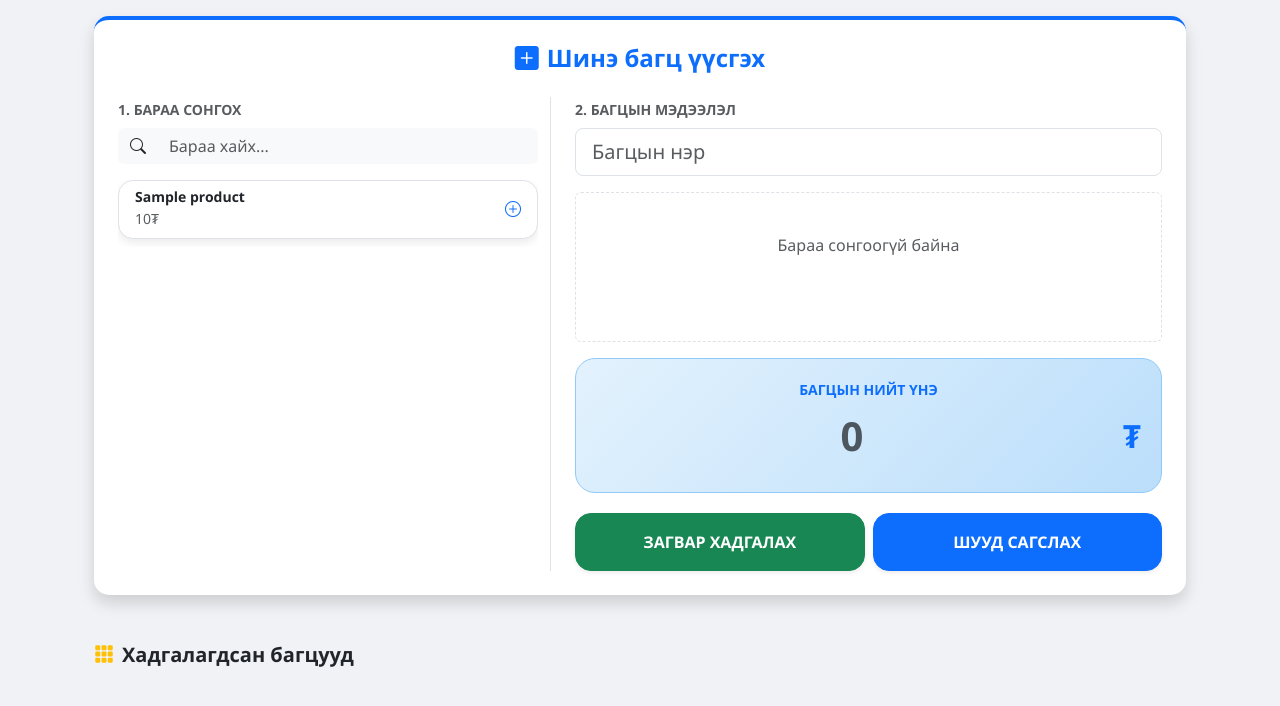
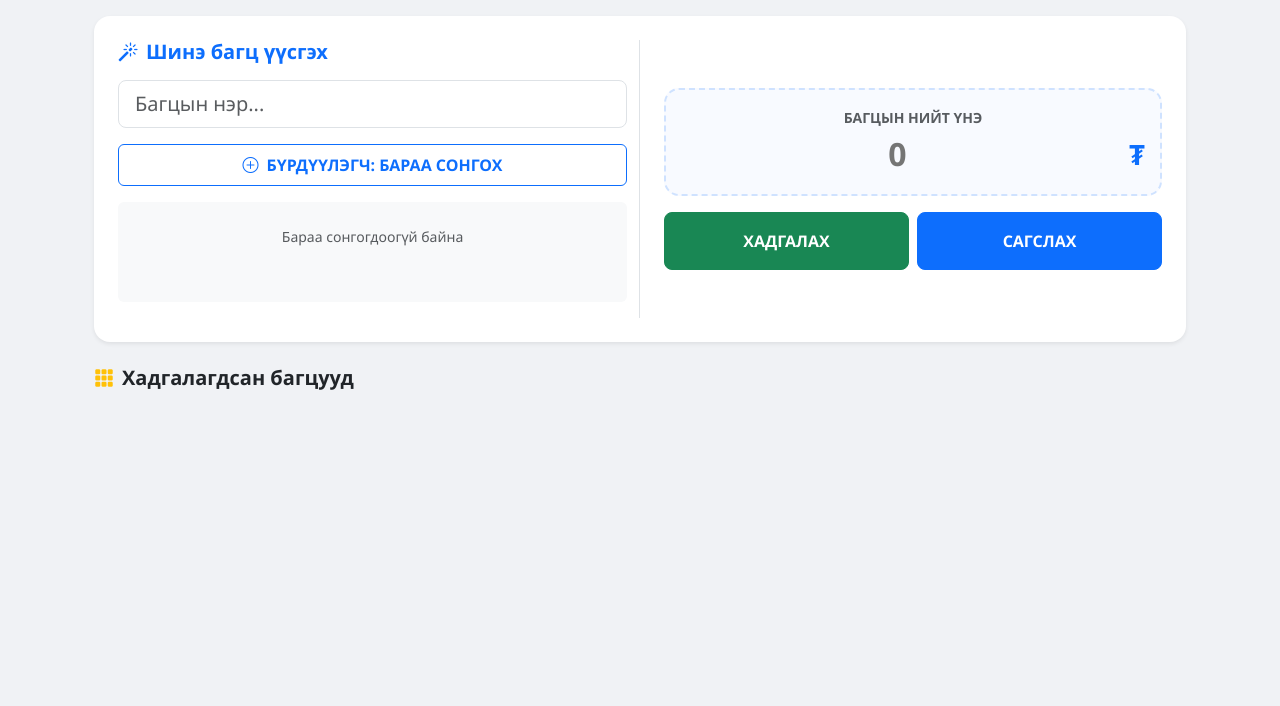
Before and after one commit to TSodoo-1985/Tolgoit_Num, a Flask app: page /bundles in a window 1280 px wide. Shown: the part 60-766 px from the top of the page. Run offline with Flask 3, Linux system fonts and the light colour scheme; a user stored in the database is signed in; tables that the repository leaves empty hold one stand-in row (values such as "Sample post").

Commit message:
Update bundles.html

```diff
--- a/templates/bundles.html
+++ b/templates/bundles.html
@@ -2,78 +2,66 @@
 {% block content %}
 
 <style>
-    /* Үнийн хэсгийн цэмбэгэр загвар */
     .price-display-box {
-        background: linear-gradient(135deg, #e3f2fd 0%, #bbdefb 100%);
-        padding: 20px;
-        border-radius: 20px;
-        margin-bottom: 20px;
-        border: 1px solid #90caf9;
+        background: #f8faff;
+        padding: 15px;
+        border-radius: 15px;
+        border: 2px dashed #cfe2ff;
     }
     .price-input-custom {
         background: transparent !important;
         border: none !important;
-        font-size: 2.5rem !important;
+        font-size: 2rem !important;
         font-weight: 800 !important;
-        color: #0d47a1 !important;
+        color: #0d6efd !important;
         text-align: center;
+        width: 100%;
     }
-    .card { border-radius: 15px; border: none; box-shadow: 0 4px 10px rgba(0,0,0,0.08); }
-    .bundle-product-card { cursor: pointer; transition: 0.2s; }
-    .bundle-product-card:hover { background-color: #f8f9fa; transform: scale(1.02); }
-    .selected-item-row { border-bottom: 1px solid #eee; padding: 10px 0; }
+    .selected-item-row {
+        border-bottom: 1px solid #eee;
+        padding: 8px 0;
+    }
+    .bundle-card {
+        transition: 0.3s;
+        border: 1px solid #eee;
+    }
+    .bundle-card:hover {
+        box-shadow: 0 10px 20px rgba(0,0,0,0.1) !important;
+        transform: translateY(-5px);
+    }
 </style>
 
 <div class="container-fluid">
-    <div class="row mb-5">
+    <div class="row mb-4">
         <div class="col-12">
-            <div class="card p-4 border-top border-primary border-4 shadow">
-                <h4 class="fw-bold mb-4 text-primary text-center"><i class="bi bi-plus-square-fill me-2"></i>Шинэ багц үүсгэх</h4>
+            <div class="card shadow-sm border-0 rounded-4">
+                <div class="card-body p-4">
+                    <div class="row align-items-center">
+                        <div class="col-md-6 border-end">
+                            <h5 class="fw-bold text-primary mb-3"><i class="bi bi-magic me-2"></i>Шинэ багц үүсгэх</h5>
+                            <input type="text" id="bundleName" class="form-control form-control-lg mb-3" placeholder="Багцын нэр...">
 
-                <div class="row">
-                    <div class="col-md-5 border-end">
-                        <label class="fw-bold small text-muted mb-2 text-uppercase">1. Бараа сонгох</label>
-                        <div class="input-group mb-3">
-                            <span class="input-group-text bg-light border-0"><i class="bi bi-search"></i></span>
-                            <input type="text" id="bundleSearch" class="form-control border-0 bg-light" placeholder="Бараа хайх..." onkeyup="filterBundleProducts()">
-                        </div>
-                        <div id="bundleProductList" style="max-height: 400px; overflow-y: auto;">
-                            {% for p in products %}
-                            <div class="card p-2 mb-2 bundle-product-card border"
-                                 data-name="{{ p.name }}"
-                                 data-sku="{{ p.sku }}"
-                                 onclick="addItemToBundle('{{ p.id }}', '{{ p.name }}')">
-                                <div class="d-flex justify-content-between align-items-center px-2">
-                                    <div>
-                                        <h6 class="mb-0 fw-bold small">{{ p.name }}</h6>
-                                        <small class="text-muted">{{ "{:,.0f}".format(p.retail_price) }}₮</small>
-                                    </div>
-                                    <i class="bi bi-plus-circle text-primary"></i>
-                                </div>
-                            </div>
-                            {% endfor %}
+                            <button type="button" class="btn btn-outline-primary w-100 mb-3 py-2 fw-bold" data-bs-toggle="modal" data-bs-target="#productPickerModal">
+                                <i class="bi bi-plus-circle me-2"></i>БҮРДҮҮЛЭГЧ: БАРАА СОНГОХ
+                            </button>
+
+                            <div id="selectedItemsContainer" class="bg-light rounded p-3 mb-3" style="min-height: 100px; max-height: 200px; overflow-y: auto;">
+                                <p class="text-center text-muted mt-2 small">Бараа сонгогдоогүй байна</p>
                             </div>
                         </div>
 
-                    <div class="col-md-7 ps-md-4">
-                        <label class="fw-bold small text-muted mb-2 text-uppercase">2. Багцын мэдээлэл</label>
-                        <input type="text" id="bundleName" class="form-control form-control-lg mb-3" placeholder="Багцын нэр">
-
-                        <div id="selectedItemsContainer" class="mb-3 border rounded p-3 bg-white" style="min-height: 150px; border-style: dashed !important;">
-                            <p class="text-center text-muted mt-4">Бараа сонгоогүй байна</p>
-                        </div>
-
-                        <div class="price-display-box">
-                            <small class="text-primary fw-bold d-block text-center text-uppercase">Багцын нийт үнэ</small>
+                        <div class="col-md-6 ps-md-4">
+                            <div class="price-display-box text-center mb-3">
+                                <label class="small fw-bold text-uppercase text-muted">Багцын нийт үнэ</label>
                                 <div class="d-flex align-items-center justify-content-center">
-                                <input type="number" id="bundlePrice" class="form-control price-input-custom" placeholder="0">
-                                <span class="fs-2 fw-bold text-primary">₮</span>
+                                    <input type="number" id="bundlePrice" class="price-input-custom" placeholder="0">
+                                    <span class="fs-3 fw-bold text-primary">₮</span>
                                 </div>
                             </div>
-
                             <div class="row g-2">
-                            <div class="col-6"><button class="btn btn-success w-100 py-3 rounded-4 fw-bold shadow-sm" onclick="saveBundle()">ЗАГВАР ХАДГАЛАХ</button></div>
-                            <div class="col-6"><button class="btn btn-primary w-100 py-3 rounded-4 fw-bold shadow-sm" onclick="sellNow()">ШУУД САГСЛАХ</button></div>
+                                <div class="col-6"><button class="btn btn-success w-100 py-3 fw-bold rounded-3" onclick="saveBundle()">ХАДГАЛАХ</button></div>
+                                <div class="col-6"><button class="btn btn-primary w-100 py-3 fw-bold rounded-3" onclick="sellNow()">САГСЛАХ</button></div>
+                            </div>
                         </div>
                     </div>
                 </div>
@@ -82,76 +70,121 @@
     </div>
 
     <h5 class="fw-bold mb-4"><i class="bi bi-grid-3x3-gap-fill me-2 text-warning"></i>Хадгалагдсан багцууд</h5>
-    <div class="row row-cols-1 row-cols-md-2 row-cols-xl-3 g-4">
+    <div class="row row-cols-1 row-cols-md-3 row-cols-xl-4 g-4">
         {% for bundle in bundles %}
         <div class="col">
-            <div class="card h-100 position-relative border shadow-sm">
-                <button onclick="deleteBundle('{{ bundle.id }}')" class="btn btn-sm btn-danger position-absolute top-0 end-0 m-2 rounded-circle">
+            <div class="card h-100 bundle-card shadow-sm position-relative rounded-4 overflow-hidden">
+                <button onclick="deleteBundle('{{ bundle.id }}')" class="btn btn-sm btn-danger position-absolute top-0 end-0 m-2 rounded-circle shadow">
                     <i class="bi bi-trash"></i>
                 </button>
                 <div class="card-body d-flex flex-column">
-                    <h6 class="fw-bold mb-3 text-dark">{{ bundle.name }}</h6>
-                    <div class="bg-light p-3 rounded-3 mb-3 flex-grow-1">
+                    <h6 class="fw-bold mb-2 text-dark">{{ bundle.name }}</h6>
+                    <div class="bg-light p-2 rounded-3 mb-3 flex-grow-1 small">
                         {% for item in bundle.items %}
-                        <div class="d-flex justify-content-between small border-bottom pb-1 mb-1">
-                            <span class="text-secondary">{{ item.product.name }}</span>
+                        <div class="d-flex justify-content-between border-bottom border-white pb-1 mb-1">
+                            <span class="text-truncate" style="max-width: 120px;">{{ item.product.name }}</span>
                             <span class="fw-bold">x{{ item.quantity }}</span>
                         </div>
                         {% endfor %}
                     </div>
                     <div class="d-flex justify-content-between align-items-center mt-auto">
-                        <h5 class="fw-bold text-primary mb-0">{{ "{:,.0f}".format(bundle.set_price) }}₮</h5>
-                        <button class="btn btn-sm btn-outline-primary px-4 rounded-pill fw-bold"
-                                onclick="useBundle('{{ bundle.id }}', '{{ bundle.name }}', '{{ bundle.set_price }}', {{ bundle.items_json | tojson | safe }})">
-                            <i class="bi bi-cart-plus me-1"></i> Сагслах
+                        <span class="fs-5 fw-bold text-primary">{{ "{:,.0f}".format(bundle.set_price) }}₮</span>
+                        <button class="btn btn-sm btn-primary px-3 rounded-pill fw-bold"
+                                onclick="useBundle('{{ bundle.id }}', '{{ bundle.name }}', '{{ bundle.set_price }}', '{{ bundle.id }}')">
+                            Сагслах
                         </button>
                     </div>
                 </div>
             </div>
+            <script type="application/json" id="bundle-data-{{ bundle.id }}">
+                {{ bundle.items_json | safe }}
+            </script>
         </div>
         {% endfor %}
+    </div>
+</div>
+
+<div class="modal fade" id="productPickerModal" tabindex="-1">
+    <div class="modal-dialog modal-dialog-centered">
+        <div class="modal-content rounded-4 border-0 shadow-lg">
+            <div class="modal-header border-0 pb-0">
+                <h5 class="fw-bold">Бараа сонгох</h5>
+                <button type="button" class="btn-close" data-bs-dismiss="modal"></button>
+            </div>
+            <div class="modal-body">
+                <div class="input-group mb-3 shadow-sm rounded-3 overflow-hidden">
+                    <span class="input-group-text bg-white border-0"><i class="bi bi-search"></i></span>
+                    <input type="text" id="modalSearch" class="form-control border-0" placeholder="Бараа хайх..." onkeyup="filterModalProducts()">
+                </div>
+                <div id="modalProductList" style="max-height: 400px; overflow-y: auto;">
+                    {% for p in products %}
+                    <div class="d-flex justify-content-between align-items-center p-3 border-bottom product-item-row"
+                         style="cursor:pointer;"
+                         data-name="{{ p.name }}"
+                         onclick="addItemToBundle('{{ p.id }}', '{{ p.name }}')">
+                        <div>
+                            <div class="fw-bold small">{{ p.name }}</div>
+                            <div class="text-muted small">{{ "{:,.0f}".format(p.retail_price) }}₮</div>
+                        </div>
+                        <i class="bi bi-plus-circle text-primary fs-5"></i>
+                    </div>
+                    {% endfor %}
+                </div>
+            </div>
+        </div>
     </div>
 </div>
 
 <script>
 let selectedItems = [];
 
-function filterBundleProducts() {
-    let s = document.getElementById('bundleSearch').value.toLowerCase();
-    document.querySelectorAll('.bundle-product-card').forEach(card => {
-        let text = card.dataset.name.toLowerCase() + (card.dataset.sku ? card.dataset.sku.toLowerCase() : "");
-        card.style.display = text.includes(s) ? 'block' : 'none';
-    });
+function filterModalProducts() {
+    // 1. Хайлтын утгыг авах
+    let input = document.getElementById('modalSearch');
+    let filter = input.value.toLowerCase();
+
+    // 2. Жагсаалтын чингэлэгийг авах
+    let list = document.getElementById('modalProductList');
+
+    // 3. Доторх бүх барааны мөрийг олох
+    let rows = list.getElementsByClassName('product-item-row');
+
+    // 4. Мөр бүрээр гүйж, хайлттай таарч байгааг нь харуулах
+    for (let i = 0; i < rows.length; i++) {
+        let nameElement = rows[i].querySelector('.fw-bold.small'); // Барааны нэр байгаа хэсэг
+        if (nameElement) {
+            let nameText = nameElement.textContent || nameElement.innerText;
+            if (nameText.toLowerCase().indexOf(filter) > -1) {
+                rows[i].style.setProperty('display', 'flex', 'important');
+            } else {
+                rows[i].style.setProperty('display', 'none', 'important');
+            }
+        }
+    }
 }
 
+// Бараа нэмэх
 function addItemToBundle(id, name) {
     let existing = selectedItems.find(i => i.product_id === id);
-    if (existing) {
-        existing.quantity += 1;
-    } else {
-        selectedItems.push({ product_id: id, name: name, quantity: 1 });
-    }
+    if (existing) { existing.quantity += 1; }
+    else { selectedItems.push({ product_id: id, name: name, quantity: 1 }); }
     renderBundle();
 }
 
 function renderBundle() {
     const container = document.getElementById('selectedItemsContainer');
     if (selectedItems.length === 0) {
-        container.innerHTML = '<p class="text-center text-muted mt-4">Бараа сонгоогүй байна</p>';
+        container.innerHTML = '<p class="text-center text-muted mt-2 small">Бараа сонгогдоогүй байна</p>';
         return;
     }
-    let html = '';
-    selectedItems.forEach(item => {
-        html += `
+    container.innerHTML = selectedItems.map(item => `
         <div class="selected-item-row d-flex justify-content-between align-items-center">
-                <span class="small fw-bold">${item.name}</span>
+            <span class="small fw-bold text-truncate" style="max-width: 180px;">${item.name}</span>
             <div class="d-flex align-items-center">
-                    <input type="number" class="form-control form-control-sm text-center" value="${item.quantity}" onchange="updateQty('${item.product_id}', this.value)" style="width: 60px;">
-                    <i class="bi bi-trash text-danger ms-3 cursor-pointer" onclick="removeItem('${item.product_id}')"></i>
+                <input type="number" class="form-control form-control-sm text-center border-0 fw-bold" value="${item.quantity}" onchange="updateQty('${item.product_id}', this.value)" style="width: 50px;">
+                <i class="bi bi-trash text-danger ms-2 cursor-pointer" onclick="removeItem('${item.product_id}')"></i>
             </div>
-            </div>`;
-    });
-    container.innerHTML = html;
+        </div>`).join('');
 }
 
 function updateQty(id, qty) {
@@ -164,35 +197,62 @@ function removeItem(id) {
     renderBundle();
 }
 
-function useBundle(id, name, price, items) {
+// ХАМГИЙН ЧУХАЛ: Загвараас сагслах функц
+function useBundle(id, name, price, bundleId) {
+    try {
         let cart = JSON.parse(localStorage.getItem('myCart')) || [];
-    let formattedItems = items.map(it => ({
-        product_id: it.product_id,
+
+        // Өгөгдлийг HTML доторх script tag-аас найдвартай унших
+        let itemsRaw = document.getElementById('bundle-data-' + bundleId).textContent;
+        let items = JSON.parse(itemsRaw.replace(/'/g, '"'));
+
+        const bundleData = {
+            product_id: "bundle_" + id,
+            sku: "BDL",
+            name: name,
+            quantity: 1,
+            price: parseFloat(price),
+            type: "Багц зарлага",
+            is_bundle: true,
+            bundle_items: items.map(it => ({
+                product_id: it.product_id || it.id,
                 name: it.name,
                 quantity: it.quantity
-    }));
+            }))
+        };
 
-    cart.push({
-        product_id: "bundle_" + (id || Date.now()),
-        sku: "BDL-TEMPLATE",
-        name: name,
-        quantity: 1,
-        type: "Багц зарлага",
-        price: parseFloat(price),
-        is_bundle: true,
-        bundle_items: formattedItems
-    });
-
+        cart.push(bundleData);
         localStorage.setItem('myCart', JSON.stringify(cart));
         if (window.updateBadge) window.updateBadge();
-    if(confirm(name + " сагсанд нэмэгдлээ. Сагс руу очих уу?")) window.location.href = "/cart";
+
+        alert(name + " сагсанд нэмэгдлээ.");
+        window.location.href = "/cart"; // Шууд шалгахын тулд сагс руу шилжинэ
+
+    } catch (e) {
+        console.error("Сагслах алдаа:", e);
+        alert("Өгөгдөл уншихад алдаа гарлаа. Консол шалгана уу.");
+    }
 }
 
 function sellNow() {
     const name = document.getElementById('bundleName').value || "Шинэ багц";
     const price = document.getElementById('bundlePrice').value;
     if (selectedItems.length === 0 || !price) return alert("Орц эсвэл үнэ дутуу!");
-    useBundle(null, name, price, selectedItems);
+
+    // Шууд сагслах үед selectedItems-ийг шууд ашиглана
+    let cart = JSON.parse(localStorage.getItem('myCart')) || [];
+    cart.push({
+        product_id: "bundle_new_" + Date.now(),
+        sku: "BDL",
+        name: name,
+        quantity: 1,
+        price: parseFloat(price),
+        type: "Багц зарлага",
+        is_bundle: true,
+        bundle_items: [...selectedItems]
+    });
+    localStorage.setItem('myCart', JSON.stringify(cart));
+    window.location.href = "/cart";
 }
 
 function saveBundle() {
```
Lines whose indentation alone changed are shown as unchanged.
